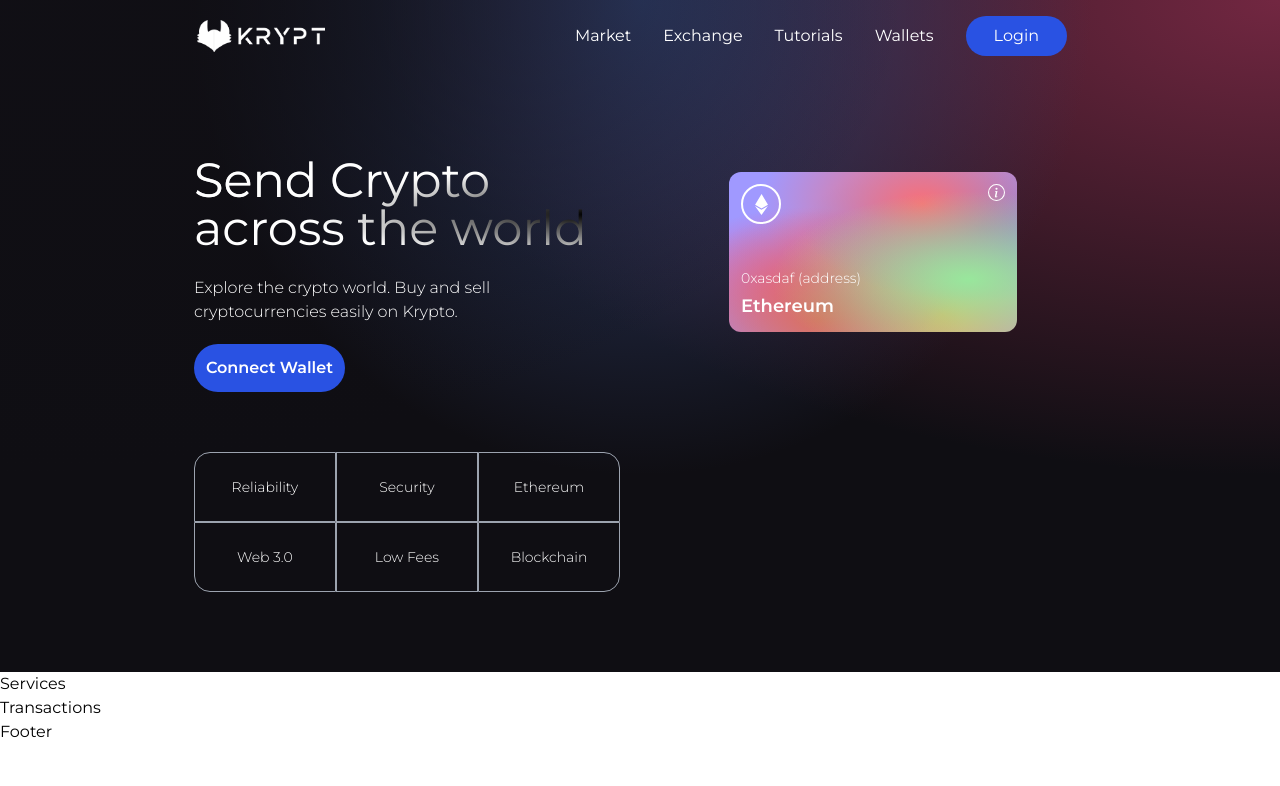
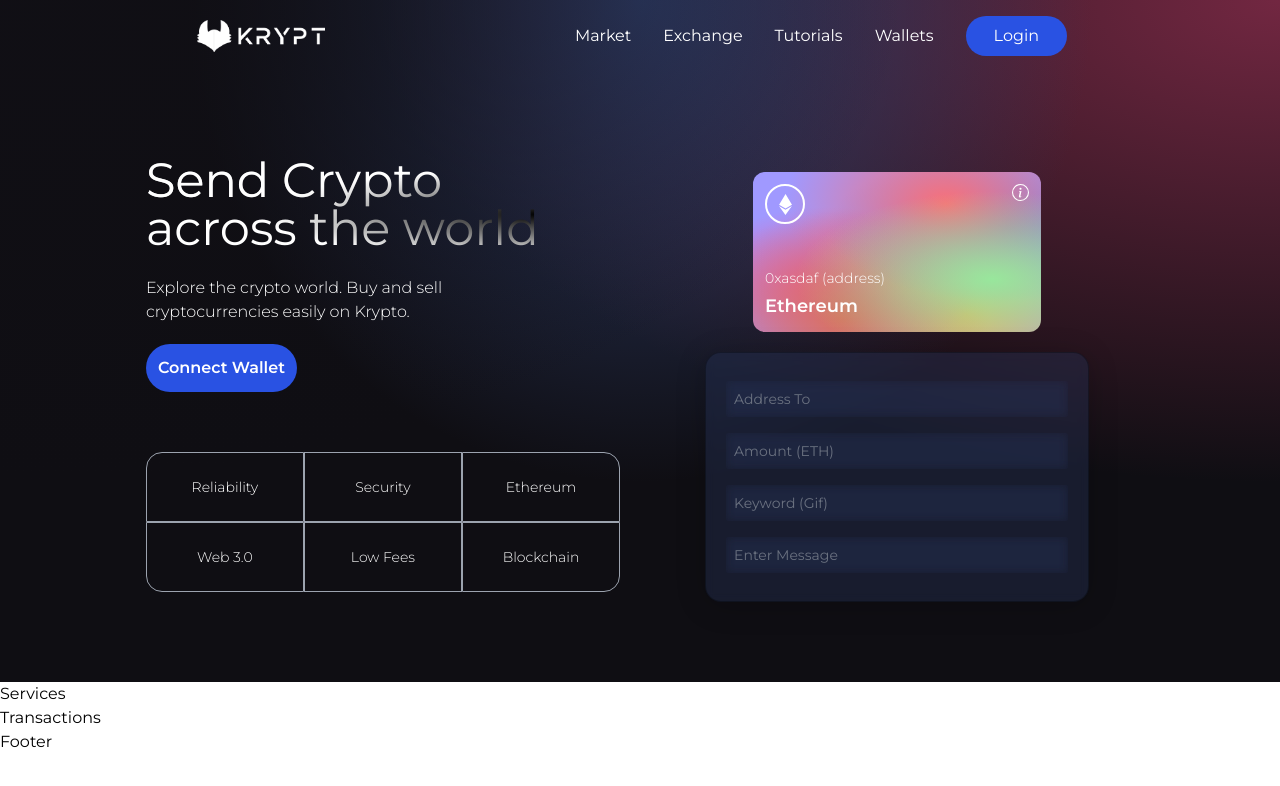
Before and after one commit to pronoia9/jsm-krypt, a React (Vite) app in the folder client/: page / in a window 1280 px wide. Shown: the top 786 px of the page. Built offline with nearby package versions, Linux system fonts and the light colour scheme.

Commit message:
add initial form

```diff
--- a/client/src/components/Welcome.jsx
+++ b/client/src/components/Welcome.jsx
@@ -4,6 +4,10 @@ import { SiEthereum } from 'react-icons/si';
 
 import { Loader } from './';
 const companyCommonStyles = 'min-h-[70px] sm:px-0 px-2 sm:min-w-[120px] flex justify-center items-center border-[0.5px] border-gray-400 text-sm font-light text-white';
+
+const Input = (props) => (
+  <input className='my-2 w-full rounded-sm p-2 outline-none bg-transparent text-white border-none text-sm white-glassmorphism' step='0.0001' {...props} />
+);
 
 const Welcome = () => {
   const connectWallet = () => { }
@@ -54,6 +58,12 @@ const Welcome = () => {
           </div>
 
           {/* Form */}
+          <div className='p-5 sm:w-96 w-full flex flex-col justify-start items-center blue-glassmorphism'>
+            <Input placeholder='Address To' name='addressTo' type='text' onChange={() => {}} />
+            <Input placeholder='Amount (ETH)' name='amount' type='number' onChange={() => {}} />
+            <Input placeholder='Keyword (Gif)' name='keyword' type='text' onChange={() => {}} />
+            <Input placeholder='Enter Message' name='message' type='text' onChange={() => {}} />
+          </div>
         </div>
       </div>
     </div>
```
